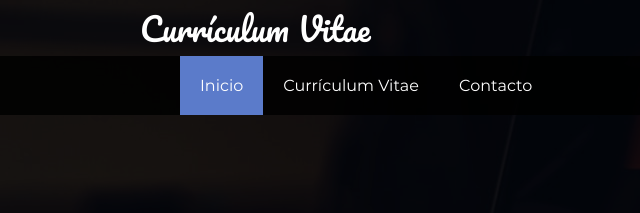
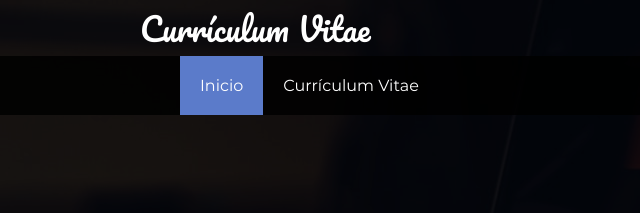
Before and after one commit to sarapink9/cv, a plain HTML site: page index.html in a window 1280 px wide. Shown: the top 213 px of the page, 0-640 px from the left. Drawn offline with Linux system fonts and the light colour scheme; a web font is replaced by a local one.

Commit message:
Update index.html

```diff
--- a/index.html
+++ b/index.html
@@ -23,7 +23,7 @@
            <ul class="menu" id="menu">
                <li class="menu__item"><a href="index.html" class="menu__link menu__link--select">Inicio</a></li>
                <li class="menu__item"><a href="cv.html" class="menu__link">Currículum Vitae</a></li>
-               <li class="menu__item"><a href="contacto.html" class="menu__link">Contacto</a></li>
+
            </ul>
            <div class="social-icon">
             <a href="https://m.facebook.com/sara.pink.404" class="social-icon__link"><span class="icon-facebook"></span></a>
```
